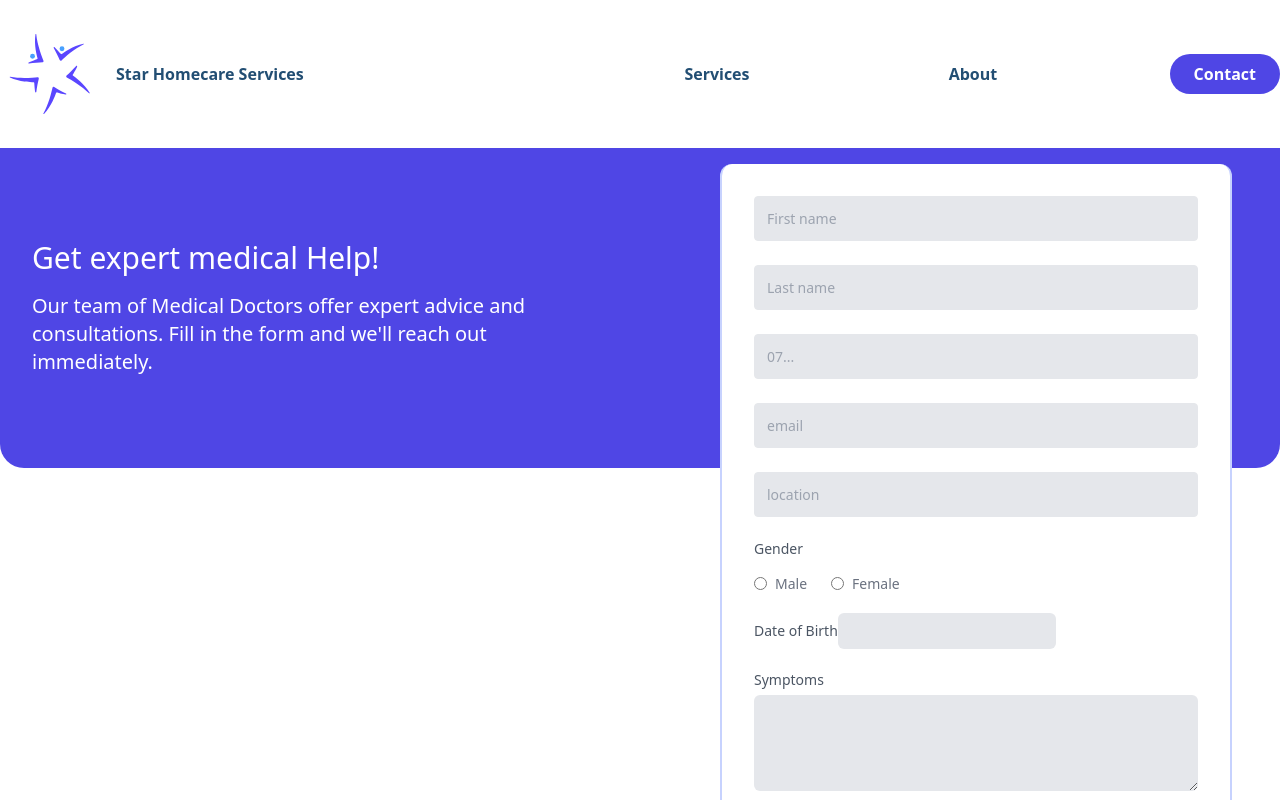
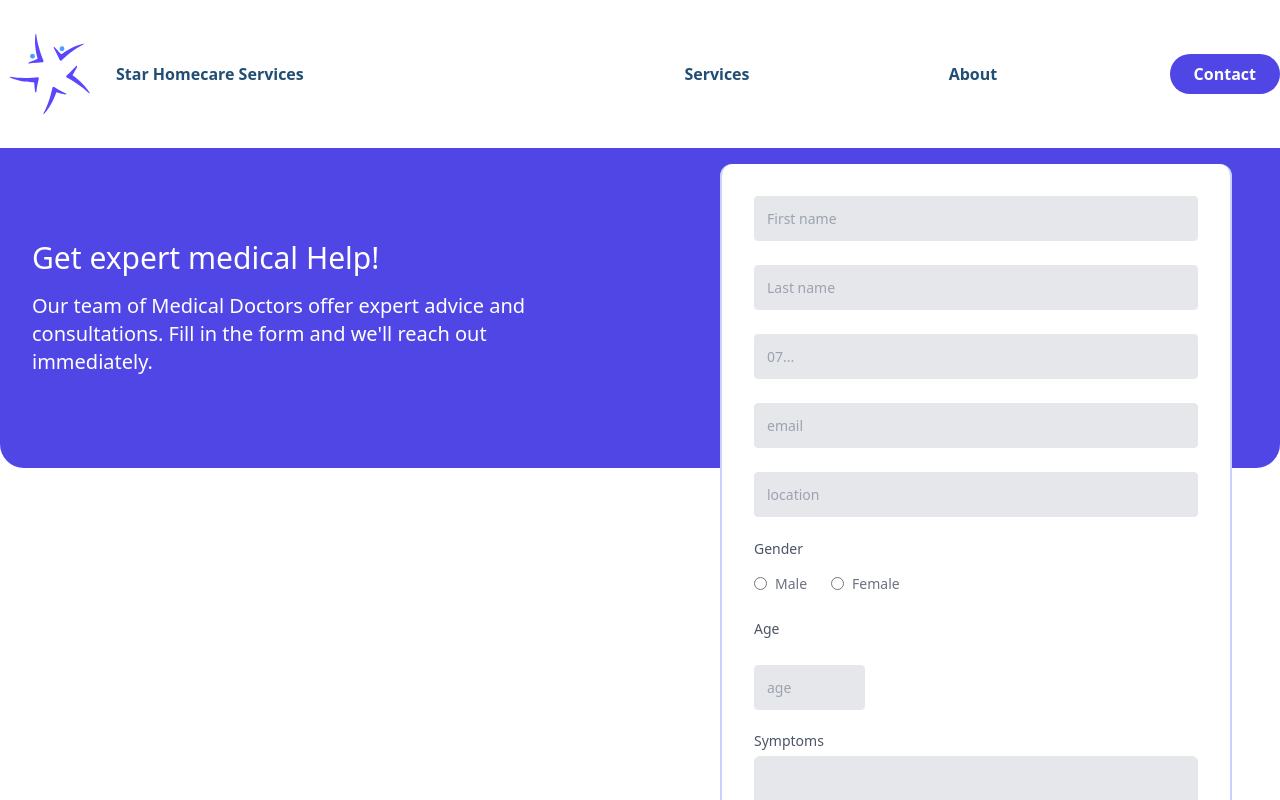
Before and after one commit to jbuyu/realdoc, a Next.js app: page /Form in a window 1280 px wide. Shown: the top 800 px of the page. Built offline with nearby package versions, Linux system fonts and the light colour scheme.

Commit message:
changes age

```diff
--- a/pages/Form.js
+++ b/pages/Form.js
@@ -239,14 +239,30 @@ export default function Form() {
                   </div>
                   <div className="mt-4">
                     <span className="font-md text-sm leading-none text-gray-600">
-                      Date of Birth
+                      Age
                     </span>
                     {/* <DatePicker
                       value={values.dateOfBirth}
                       onChange={setFieldValue}
                       className="font-sm rounded-md bg-gray-200 p-2 text-sm text-black outline-none"
                     /> */}
-                     <FormDatePicker />
+                    {/* <FormDatePicker /> */}
+                    <div className="mt-4 w-1/4">
+                      <input
+                        onChange={handleChange}
+                        onBlur={handleBlur}
+                        name="dateOfBirth"
+                        value={values.dateOfBirth}
+                        type="number"
+                        placeholder="age"
+                        aria-label="age"
+                        role="input"
+                        className="font-sm mt-2 w-full rounded border bg-gray-200 py-3 pl-3 text-sm leading-none text-gray-800 focus:outline-none"
+                      />
+                      {/* <div className="text-sm text-red-600">
+                        {errors.location && touched.location && errors.location}
+                      </div> */}
+                    </div>
                   </div>
                   <div className="mt-4 flex flex-col">
                     <span className="font-md py-2 text-sm leading-none text-gray-600">
```
